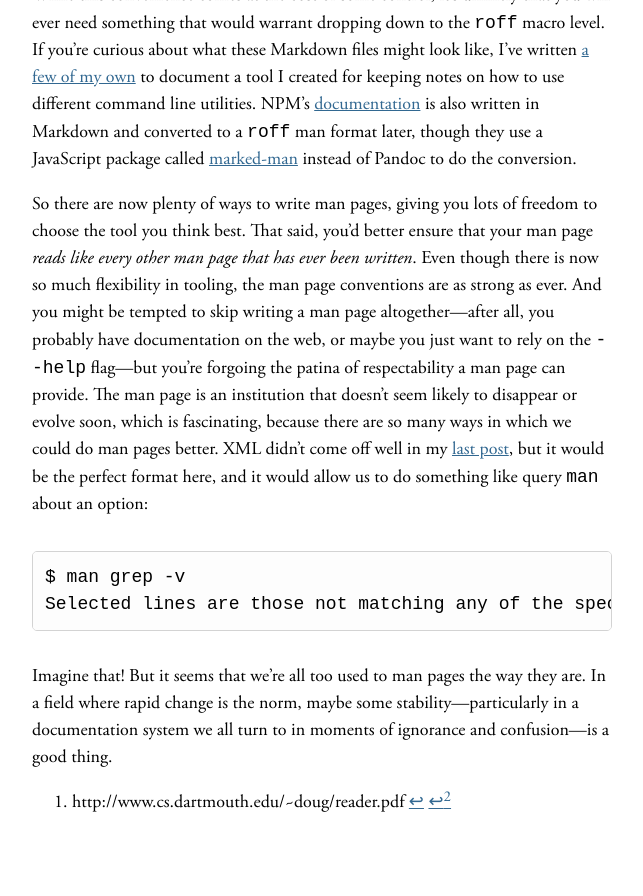
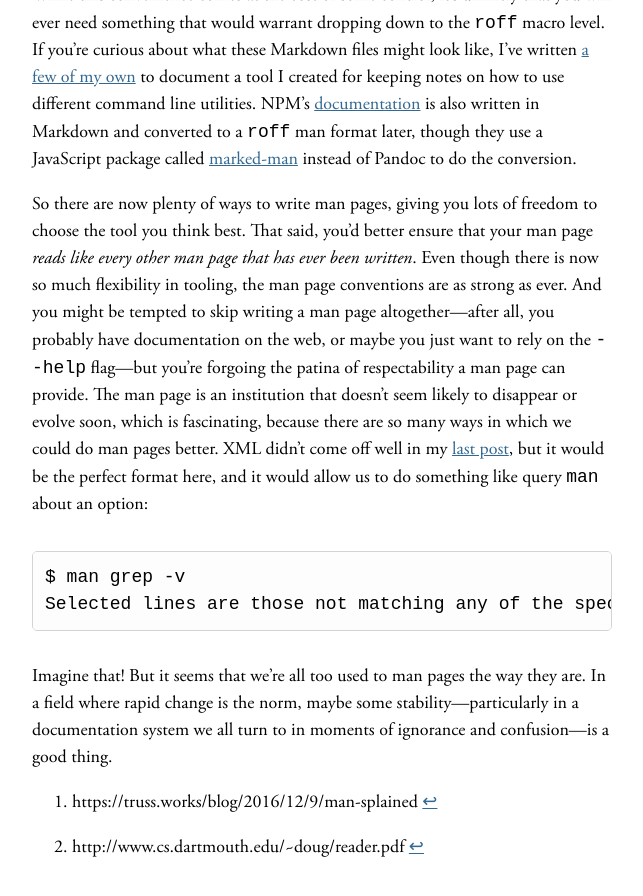
Before and after one commit to sinclairtarget/sinclairtarget.github.io, a Jekyll site: the page built from _posts/2017-09-28-the-lineage-of-man.md, in a window 1280 px wide and 900 px high, scrolled down 4707 px. Shown: the top 896 px of the window, without its empty margins (318-961 px from the left). Built offline with Jekyll 4.4.1, drawn with Linux system fonts in a browser that asks for light colours; before the commit the page ends 5562 px from its top, so only the background shows below that; part of the change alters nothing that is shown.

Commit message:
Kramdown footnotes.

```diff
--- a/_posts/2017-09-28-the-lineage-of-man.md
+++ b/_posts/2017-09-28-the-lineage-of-man.md
@@ -18,7 +18,7 @@ The story of `man` is inextricably tied to the story of Unix. The very first
 version of Unix, completed in 1971 but only available internally at Bell Labs,
 did not provide a `man` command. But Douglas McIlroy, who at the time was head
 of the Computing Techniques Research Department and managed the Unix project,
-insisted that some kind of documentation be made available.[^n] He pushed Ken
+insisted that some kind of documentation be made available.[^1] He pushed Ken
 Thompson and Dennis Ritchie, the two programmers commonly credited with
 creating Unix, to write some. The result was the [first
 edition](https://www.bell-labs.com/usr/dmr/www/1stEdman.html) of the _Unix
@@ -46,7 +46,7 @@ McIlroy later speculated about why the man page format has survived as long as
 it has. In a technical report about the conceptual development of Unix, he
 noted that the original man pages were written in a "terse, yet informal, prose
 style" that together with the alphabetical ordering of information "encouraged
-accurate on-line documentation."[^n] In a nod to an experience with man pages
+accurate on-line documentation."[^2] In a nod to an experience with man pages
 that all programmers have had at one time or another, he added that the man
 page format "was popular with initiates who needed to look up facts, albeit
 sometimes frustrating for beginners who didn't know what facts to look for."
@@ -214,6 +214,6 @@ are. In a field where rapid change is the norm, maybe some
 stability—particularly in a documentation system we all turn to in moments of
 ignorance and confusion—is a good thing.
 
-[^n]: https://truss.works/blog/2016/12/9/man-splained
+[^1]: https://truss.works/blog/2016/12/9/man-splained
 
-[^n]: http://www.cs.dartmouth.edu/~doug/reader.pdf
+[^2]: http://www.cs.dartmouth.edu/~doug/reader.pdf
```
